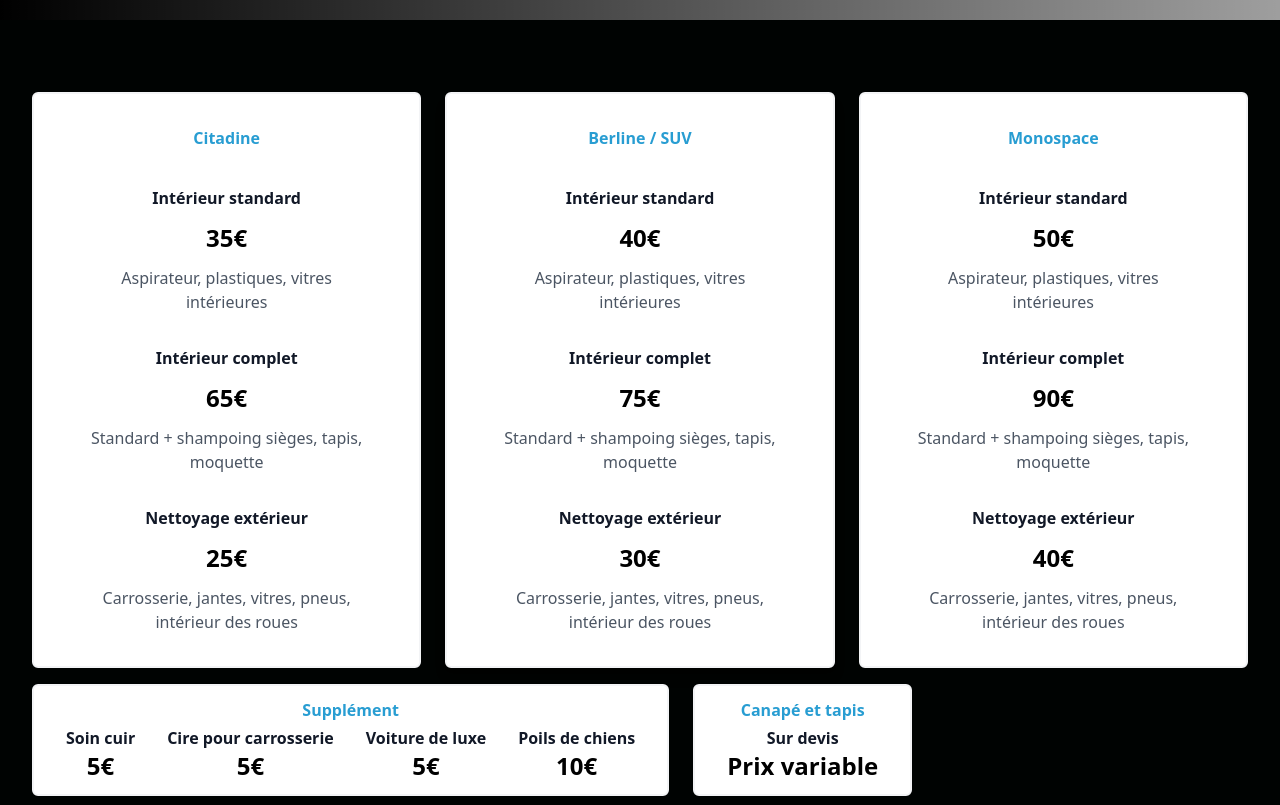
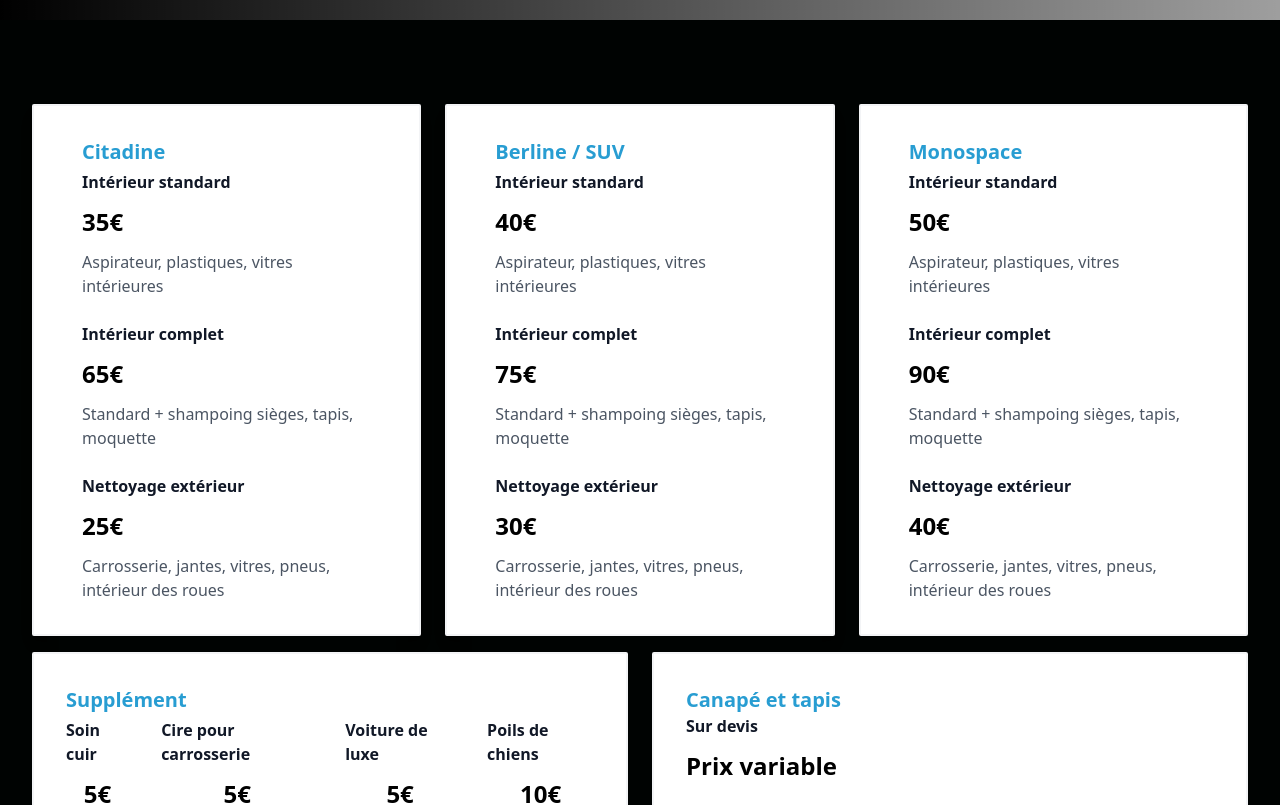
Before and after one commit to y28lyn/autoclean, a React (Vite) app: page /tarifs in a window 1280 px wide. Shown: the part 780-1585 px from the top of the page. Built offline with nearby package versions, Linux system fonts and the light colour scheme; grey boxes are pictures that could not be loaded.

Commit message:
tarfis updated

```diff
--- a/src/components/article/TarifsArticle.tsx
+++ b/src/components/article/TarifsArticle.tsx
@@ -1,18 +1,16 @@
 const TarifsArticle = () => {
   return (
-    <>
-      <section className="pb-5 pt-2 bg-[#000302]">
-        <div className="px-4 mx-auto max-w-7xl sm:px-6 lg:px-8">
-          <div className="grid max-w-md grid-cols-1 gap-6 mx-auto mt-8 text-center lg:max-w-full lg:mt-16 lg:grid-cols-3">
-            {/*  Citadine  */}
-            <div className="overflow-hidden bg-white border-2 border-gray-100 rounded-md">
+    <section className=" py-5 px-4 lg:px-8">
+      <div className="max-w-7xl mx-auto">
+        <div className="grid grid-cols-1 gap-6 mt-8 lg:grid-cols-3 lg:mt-16">
+          {/* Citadine */}
+          <div className="bg-white border-2 border-gray-100 rounded-sm overflow-hidden shadow-lg">
             <div className="p-8 xl:px-12">
-                <h3 className="text-base font-semibold text-autoclean_blue">
+              <h3 className="text-xl font-semibold text-autoclean_blue">
                 Citadine
               </h3>
 
-                <div className="mt-9">
-                  {/*  Intérieur standard  */}
+              <div className="mt-1">
                 <h4 className="text-base font-semibold text-gray-900">
                   Intérieur standard
                 </h4>
@@ -22,8 +20,7 @@ const TarifsArticle = () => {
                 </p>
               </div>
 
-                <div className="mt-8">
-                  {/*  Intérieur complet  */}
+              <div className="mt-6">
                 <h4 className="text-base font-semibold text-gray-900">
                   Intérieur complet
                 </h4>
@@ -33,8 +30,7 @@ const TarifsArticle = () => {
                 </p>
               </div>
 
-                <div className="mt-8">
-                  {/*  Nettoyage extérieur  */}
+              <div className="mt-6">
                 <h4 className="text-base font-semibold text-gray-900">
                   Nettoyage extérieur
                 </h4>
@@ -46,15 +42,14 @@ const TarifsArticle = () => {
             </div>
           </div>
 
-            {/*  Berline / SUV  */}
-            <div className="overflow-hidden bg-white border-2 border-gray-100 rounded-md shadow-lg">
+          {/* Berline / SUV */}
+          <div className="bg-white border-2 border-gray-100 rounded-sm overflow-hidden shadow-lg">
             <div className="p-8 xl:px-12">
-                <h3 className="text-base font-semibold text-autoclean_blue">
+              <h3 className="text-xl font-semibold text-autoclean_blue">
                 Berline / SUV
               </h3>
 
-                <div className="mt-9">
-                  {/*  Intérieur standard  */}
+              <div className="mt-1">
                 <h4 className="text-base font-semibold text-gray-900">
                   Intérieur standard
                 </h4>
@@ -64,8 +59,7 @@ const TarifsArticle = () => {
                 </p>
               </div>
 
-                <div className="mt-8">
-                  {/*  Intérieur complet  */}
+              <div className="mt-6">
                 <h4 className="text-base font-semibold text-gray-900">
                   Intérieur complet
                 </h4>
@@ -75,8 +69,7 @@ const TarifsArticle = () => {
                 </p>
               </div>
 
-                <div className="mt-8">
-                  {/*  Nettoyage extérieur  */}
+              <div className="mt-6">
                 <h4 className="text-base font-semibold text-gray-900">
                   Nettoyage extérieur
                 </h4>
@@ -88,15 +81,14 @@ const TarifsArticle = () => {
             </div>
           </div>
 
-            {/*  Monospace  */}
-            <div className="overflow-hidden bg-white border-2 border-gray-100 rounded-md">
+          {/* Monospace */}
+          <div className="bg-white border-2 border-gray-100 rounded-sm overflow-hidden">
             <div className="p-8 xl:px-12">
-                <h3 className="text-base font-semibold text-autoclean_blue">
+              <h3 className="text-xl font-semibold text-autoclean_blue">
                 Monospace
               </h3>
 
-                <div className="mt-9">
-                  {/*  Intérieur standard  */}
+              <div className="mt-1">
                 <h4 className="text-base font-semibold text-gray-900">
                   Intérieur standard
                 </h4>
@@ -106,8 +98,7 @@ const TarifsArticle = () => {
                 </p>
               </div>
 
-                <div className="mt-8">
-                  {/*  Intérieur complet  */}
+              <div className="mt-6">
                 <h4 className="text-base font-semibold text-gray-900">
                   Intérieur complet
                 </h4>
@@ -117,8 +108,7 @@ const TarifsArticle = () => {
                 </p>
               </div>
 
-                <div className="mt-8">
-                  {/*  Nettoyage extérieur  */}
+              <div className="mt-6">
                 <h4 className="text-base font-semibold text-gray-900">
                   Nettoyage extérieur
                 </h4>
@@ -131,12 +121,12 @@ const TarifsArticle = () => {
           </div>
         </div>
 
-          {/*  Autres  */}
-          <div className="flex flex-col md:flex-row md:gap-6">
-            {/*  Supplément  */}
-            <div className="mt-4 overflow-hidden text-center bg-white border-2 border-gray-100 rounded-md w-42 h-fit md:h-28 py-2">
-              <div className="p-8 py-1 xl:px-8">
-                <h3 className="text-base font-semibold text-autoclean_blue">
+        {/* Autres */}
+        <div className="flex flex-col md:flex-row md:gap-6 mt-4">
+          {/* Supplément */}
+          <div className="bg-white border-2 border-gray-100 rounded-sm w-full md:w-1/2 overflow-hidden">
+            <div className="p-8 xl:px-8">
+              <h3 className="text-xl font-semibold text-autoclean_blue">
                 Supplément
               </h3>
               <div className="flex flex-col md:flex-row md:gap-8">
@@ -144,31 +134,31 @@ const TarifsArticle = () => {
                   <h4 className="text-base font-semibold text-gray-900">
                     Soin cuir
                   </h4>
-                    <p className="text-2xl font-bold text-black md:text-center">
+                  <p className="text-2xl font-bold text-black md:text-center mt-3">
                     5€
                   </p>
                 </div>
                 <div className="mt-1">
-                    <h4 className="text-base font-semibold text-gray-900">
+                  <h4 className="text-base font-semibold text-gray-900 mt-6 md:mt-0">
                     Cire pour carrosserie
                   </h4>
-                    <p className="text-2xl font-bold text-black md:text-center">
+                  <p className="text-2xl font-bold text-black md:text-center mt-3">
                     5€
                   </p>
                 </div>
                 <div className="mt-1">
-                    <h4 className="text-base font-semibold text-gray-900">
+                  <h4 className="text-base font-semibold text-gray-900 mt-6 md:mt-0">
                     Voiture de luxe
                   </h4>
-                    <p className="text-2xl font-bold text-black md:text-center">
+                  <p className="text-2xl font-bold text-black md:text-center mt-3">
                     5€
                   </p>
                 </div>
                 <div className="mt-1">
-                    <h4 className="text-base font-semibold text-gray-900">
+                  <h4 className="text-base font-semibold text-gray-900 mt-6 md:mt-0">
                     Poils de chiens
                   </h4>
-                    <p className="text-2xl font-bold text-black md:text-center">
+                  <p className="text-2xl font-bold text-black md:text-center mt-3">
                     10€
                   </p>
                 </div>
@@ -176,24 +166,23 @@ const TarifsArticle = () => {
             </div>
           </div>
 
-            {/*  Canapé et tapis  */}
-            <div className="mt-4 overflow-hidden text-center bg-white border-2 border-gray-100 rounded-md w-42 h-28 py-2">
-              <div className="p-8 py-1 xl:px-8">
-                <h3 className="text-base font-semibold text-autoclean_blue">
+          {/* Canapé et tapis */}
+          <div className="bg-white border-2 border-gray-100 rounded-sm w-full md:w-1/2 overflow-hidden mt-4 md:mt-0">
+            <div className="p-8 xl:px-8">
+              <h3 className="text-xl font-semibold text-autoclean_blue">
                 Canapé et tapis
               </h3>
-                <div className="mt-1">
               <h4 className="text-base font-semibold text-gray-900">
                 Sur devis
               </h4>
-                  <p className="text-2xl font-bold text-black">Prix variable</p>
-                </div>
+              <p className="text-2xl font-bold text-black mt-3">
+                Prix variable
+              </p>
             </div>
           </div>
         </div>
       </div>
     </section>
-    </>
   );
 };
 
--- a/src/pages/MentionLegales.tsx
+++ b/src/pages/MentionLegales.tsx
@@ -43,6 +43,17 @@ const MentionLegales = () => {
         </section>
 
         <section className="mt-6">
+          <h2 className="text-xl font-bold">
+            Utilisation de Composants de Tailbits
+          </h2>
+          <p>
+            Certaines parties de ce site web utilisent des composants de l'UI
+            kit "Celebration" créés par Tailbits. Ces composants sont utilisés
+            conformément à la licence applicable de Tailbits.
+          </p>
+        </section>
+
+        <section className="mt-6">
           <h2 className="text-xl font-bold">Propriété Intellectuelle</h2>
           <p>
             Tous les contenus, textes, images et éléments graphiques présents
```
Lines whose indentation alone changed are shown as unchanged.
